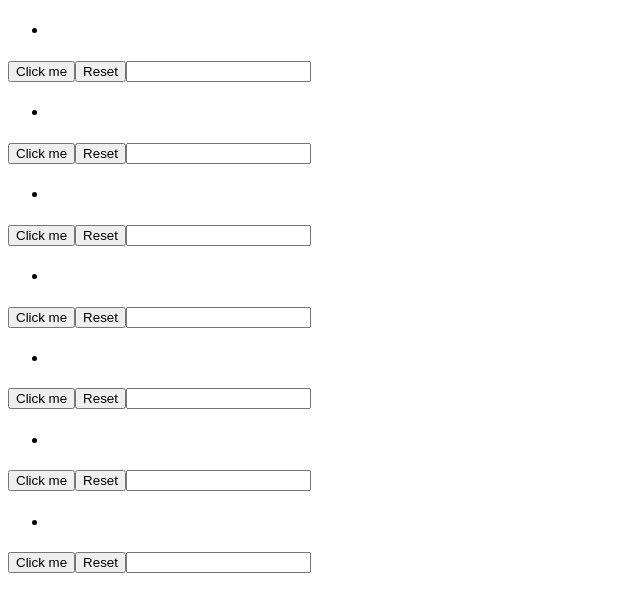
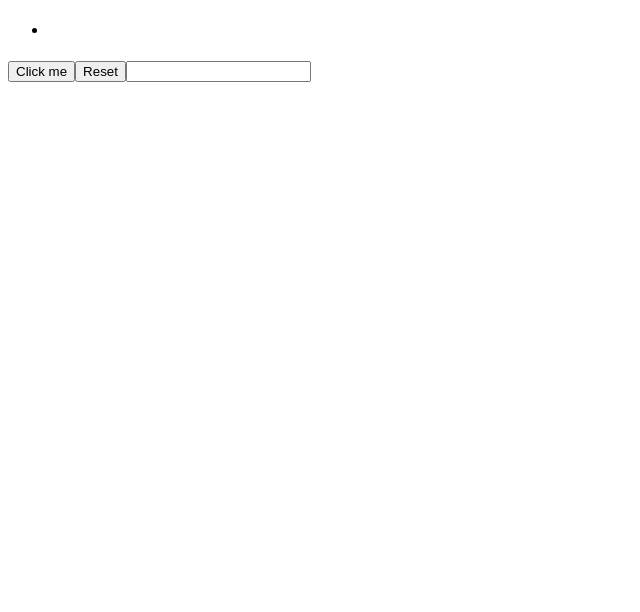
Before and after one commit to ElioFlipper/Forms-Lists-StylingCarmeloSanfratello, a React (Vite) app in the folder ControlledForms/: page / in a window 1280 px wide. Shown: the top 612 px of the page, without its empty margins (0-640 px from the left). Built offline with nearby package versions, Linux system fonts and the light colour scheme.

Commit message:
Lists and state 2

```diff
--- a/ControlledForms/src/App.jsx
+++ b/ControlledForms/src/App.jsx
@@ -3,12 +3,13 @@ import { Colors } from "./Colors";
 import { Counter } from "./Counter";
 import { FocusableInput } from "./FocusableInput";
 import { ToDoList } from "./ListsAndState";
+import { ToDo } from "./ToDo";
 
 export function App() {
   return (
     <div>
-
-      <ToDoList todos={["","","","","","",""]}/>
+      <ToDo />
+      {/* <ToDoList todos={["", "", "", "", "",""]}/> */}
     </div>
   )
 }
--- a/ControlledForms/src/ListsAndState.jsx
+++ b/ControlledForms/src/ListsAndState.jsx
@@ -1,41 +1,6 @@
 import { useState } from "react"
 
-function ToDo() {
 
-    const [todos, setTodos] = useState([])
-    const [input, setInput] = useState("")
-
-    function handlePush(event) {
-        event.preventDefault()
-        setTodos([...todos, input])
-    }
-
-
-    function handleInputChange(event) {
-        event.preventDefault()
-        setInput(event.target.value)
-    }
-
-    function handleReset(event) {
-        setInput("")
-    }
-
-    return (
-        <form>
-        <div>
-            <ul>
-                <li>
-                    <h1>{todos}</h1>
-                </li>
-            </ul>
-            <button name = "OnClick" onClick={handlePush} >Click me</button>
-            <button name = "Reset" onClick={handleReset}>Reset</button>
-            <input onChange={handleInputChange} />
-        </div>
-        </form>
-    )
-
-}
 
 export function ToDoList({ todos }) {
     return (
--- /dev/null
+++ b/ControlledForms/src/ToDo.jsx
@@ -0,0 +1,40 @@
+import { useState } from "react"
+
+
+export function ToDo() {
+
+    const [todos, setTodos] = useState([])
+
+    function handlePush(event) {
+        event.preventDefault()
+        const toDo = event.target.elements.todo.value
+        setTodos((item)=>[...item, toDo])
+        event.target.elements.todo.value=""
+    }
+
+    function handleReset(event) {
+        setTodos([])
+    }
+
+    function handleRemove(event){
+        setTodos("")
+    }
+
+    return (
+        <form onSubmit={handlePush}>
+        <div>
+            <ul>
+                <li>
+                    <h1>{todos}</h1>
+                </li>
+            </ul>
+            <button name = "OnClick" type = "submit" >Click me</button>
+            <button name = "Reset" onClick={handleReset}>Reset</button>
+            <input name="todo" onChange={()=>{}} />
+            <ul>{todos.map((element)=><li>{element}
+            <button name = "Remove" onClick={handleRemove}>Remove</button></li>)}</ul>
+        </div>
+        </form>
+    )
+
+}
```
